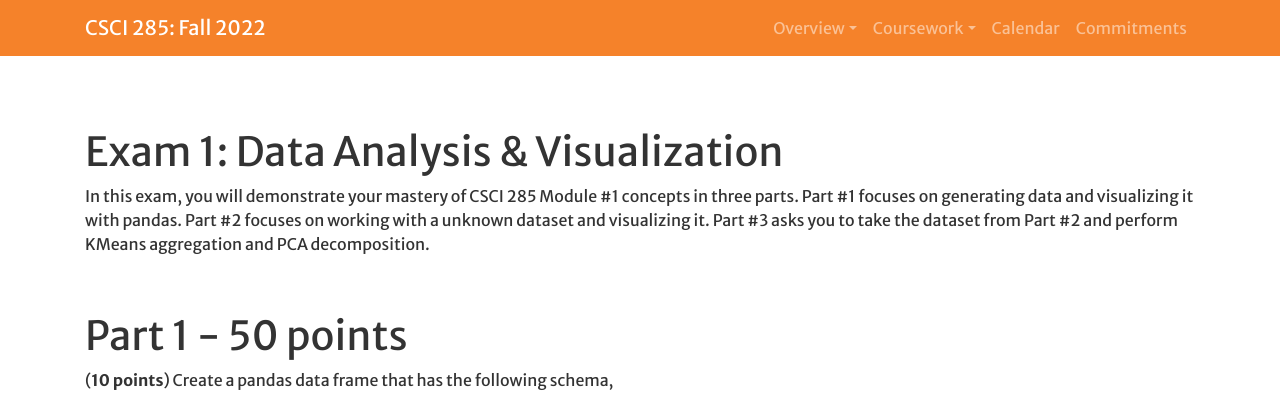
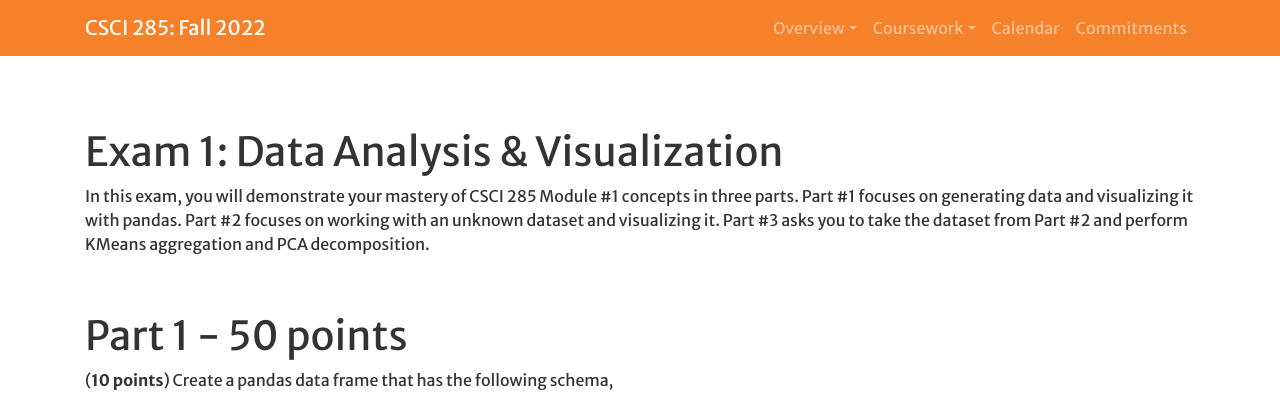
Before and after one commit to Hendrix-CS/csci285, a Jekyll site: the page built from exams/exam1.md, in a window 1280 px wide and 900 px high. Shown: the top 402 px of the window. Built offline with Jekyll 4.4.1, drawn with Linux system fonts in a browser that asks for light colours; a script that is not in the unit is left out; some of the changed text lies outside the part shown.

Commit message:
revisions

```diff
--- a/exams/exam1.md
+++ b/exams/exam1.md
@@ -5,7 +5,7 @@ num: 1
 worktitle: Data Analysis & Visualization
 ---
 
-In this exam, you will demonstrate your mastery of CSCI 285 Module #1 concepts in three parts. Part #1 focuses on generating data and visualizing it with pandas. Part #2 focuses on working with a unknown dataset and visualizing it. Part #3 asks you to take the dataset from Part #2 and perform KMeans aggregation and PCA decomposition.
+In this exam, you will demonstrate your mastery of CSCI 285 Module #1 concepts in three parts. Part #1 focuses on generating data and visualizing it with pandas. Part #2 focuses on working with an unknown dataset and visualizing it. Part #3 asks you to take the dataset from Part #2 and perform KMeans aggregation and PCA decomposition.
 
 <br />
 
@@ -42,7 +42,6 @@ The data contained in this data frame should satisfy the following constraints,
 3. (**10 points**) Draw a scatter plot, using seaborn, that plots age vs. income. Make sure that your axes are labeled and that you set a title. Increase the size and aspect ratio to improve visibility.
 
 4. (**10 points**) Create a new column on your data frame, called `sector`, that contains one of four values: "jazz", "puck", "camp", and "flub". Draw another scatter plot similar to one you created in (3) except that "sector" is displayed using color.
-
 > Assign "jazz" if age > 25 and income > 35k
 > Assign "puck" if age < 25 and income > 35k
 > Assign "camp" if age > 25 and income < 35k
@@ -101,13 +100,13 @@ Discuss why k=3 clusters is the right choice. How can you show that k=3 is the r
 
 * What is meant by the "curse of dimensionality"? Does the iris dataset suffer from this "curse"?
 
-
+<br />
 
 # What To Turn In
 
 A Jupyter notebook that begins with the following statement,
 
-> All of the below work is my own. I adhered to the test-taking procedure by not receiving any help from my peers. I have cited any resources I found online or from notebooks shared from class that helped me complete this exam.
+> All of the below work is my own. I adhered to the test-taking procedure by not receiving any help from my peers. I have cited all resources I found online or from notebooks shared from class that helped me complete this exam.
 
 
 
@@ -117,7 +116,7 @@ A Jupyter notebook that begins with the following statement,
 
 * Turn in a zip file that contains your notebook and any data needed to run the notebook.
 
-
+<br />
 
 # Grading
 
```
